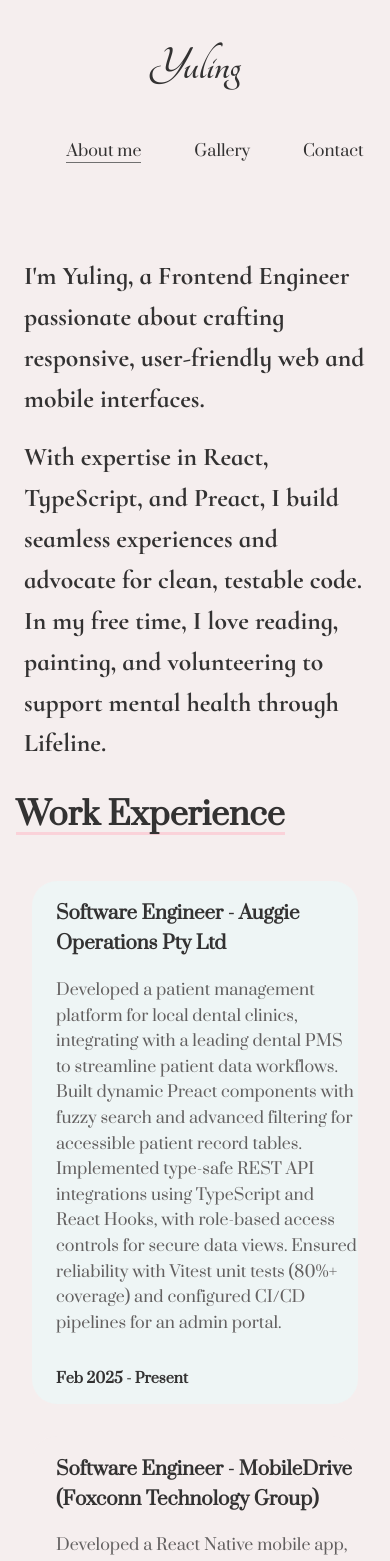
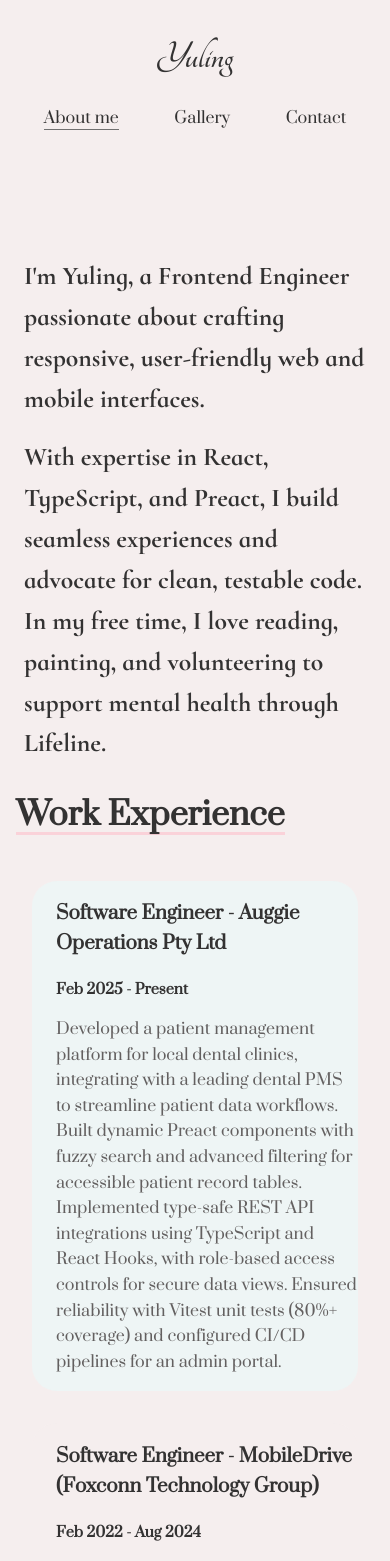
Before and after one commit to Summerflowerling/Summerflowerling.github.io, a React (Vite) app: page /about in a window 390 px wide. Shown: the top 1561 px of the page. Built offline with nearby package versions, Linux system fonts and the light colour scheme.

Commit message:
Fix: Update style to fix responsive design

```diff
--- a/src/components/Header.module.css
+++ b/src/components/Header.module.css
@@ -37,3 +37,15 @@
   margin-bottom: 50px;
   color: var(--text-color);
 }
+
+@media (max-width: 48rem) {
+  .navList {
+    max-width: 100%;
+    padding: 0 1rem;
+  }
+
+  .logo {
+    font-size: 2.5rem;
+    margin-bottom: 30px;
+  }
+}
--- a/src/components/WorkExperienceItem.module.css
+++ b/src/components/WorkExperienceItem.module.css
@@ -22,6 +22,10 @@
   white-space: nowrap;
 }
 
+.workingYearsSmall {
+  display: none;
+}
+
 .aboutMeWidgetColor1 {
   background-color: var(--widget-background-color1);
   border-radius: 25px;
@@ -30,6 +34,35 @@
 .aboutMeWidgetColor2 {
   background-color: var(--widget-background-color2);
   border-radius: 25px;
+}
+
+@media (max-width: 48rem) {
+  .aboutMeWidgetFlex {
+    flex-direction: column;
+    align-items: flex-start;
+  }
+
+  .workingYears {
+    margin-left: 0;
+    margin-bottom: 1em;
+  }
+
+  .aboutMeWorkContent {
+    width: 100%;
+  }
+
+  .workingYears {
+    display: none;
+  }
+
+  .workingYearsSmall {
+    display: block;
+    margin-left: 0;
+    margin-bottom: 1em;
+    font-size: 0.9em;
+    align-self: flex-start;
+    color: var(--text-color);
+  }
 }
 
 @media (max-width: 415px) {
--- a/src/components/WorkExperienceItem.tsx
+++ b/src/components/WorkExperienceItem.tsx
@@ -17,6 +17,7 @@ const WorkExperienceItem: React.FC<WorkExperienceItemProps> = ({
     <div className={styles.workExperienceWrapper}>
       <div className={styles.aboutMeWorkContent}>
         <h3>{title}</h3>
+        <h3 className={styles.workingYearsSmall}>{years}</h3>
         <p>{description}</p>
       </div>
       <h3 className={styles.workingYears}>{years}</h3>
--- a/src/pages/About.module.css
+++ b/src/pages/About.module.css
@@ -51,6 +51,12 @@ h3 {
   box-sizing: border-box;
 }
 
+@media (max-width: 48rem) {
+  .aboutMeIntro {
+    padding: 0 2.5rem;
+  }
+}
+
 @media (max-width: 25.9375rem) {
   .aboutMeIntro {
     margin-top: 5rem;
```
